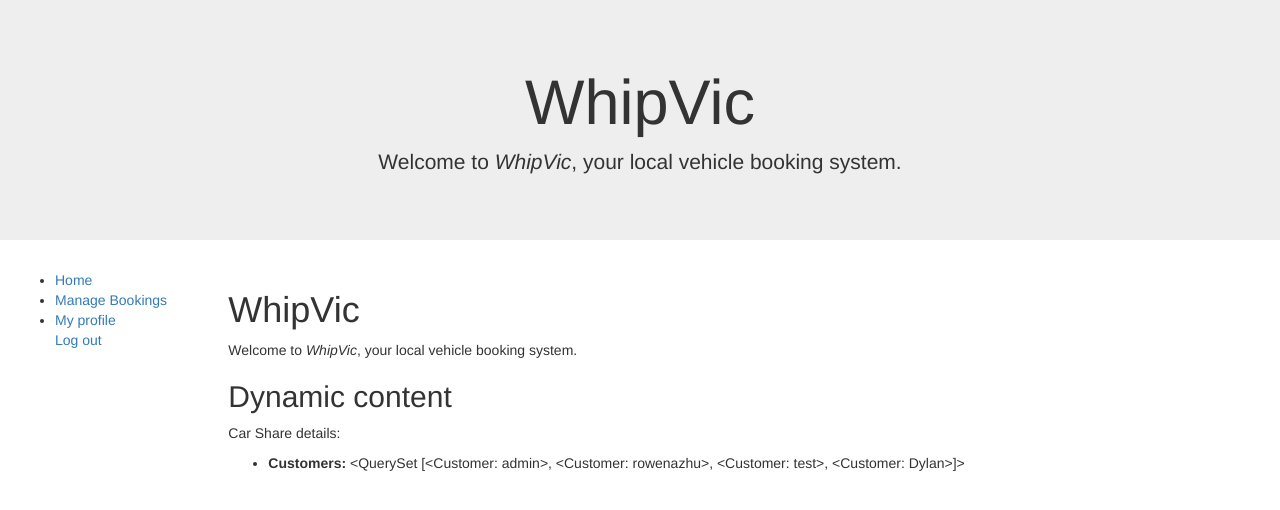
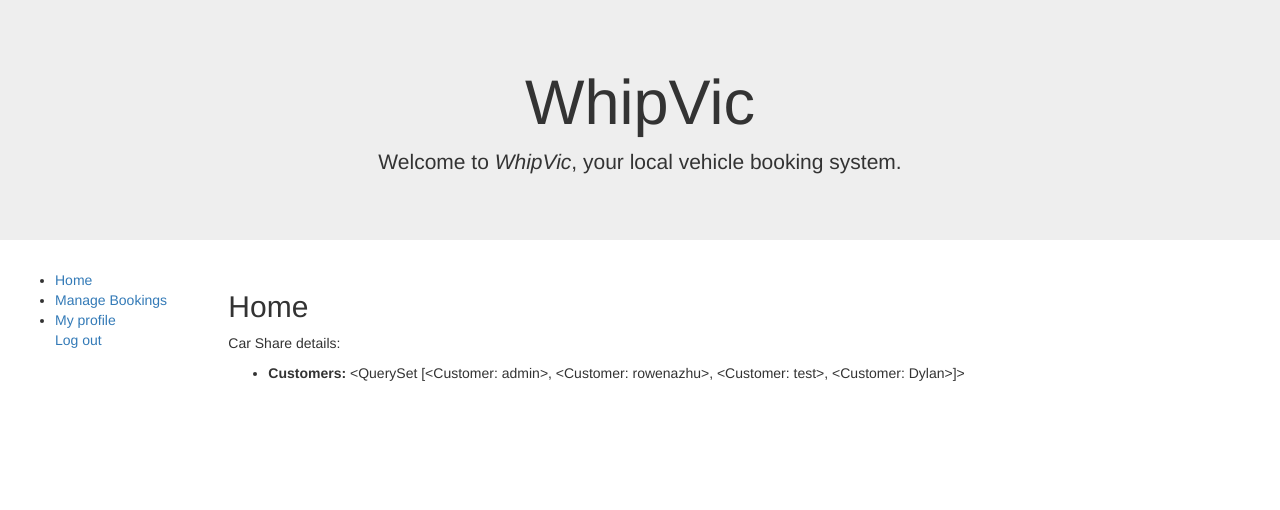
Before and after one commit to KRT2305/SENG330, a Django app: template Project/car_share/auto/templates/index.html in a window 1280 px wide. Shown: the top 510 px of the page. Run offline with Django 3.2, Linux system fonts and the light colour scheme; the template is opened without the code that fills it: values named after a table or form of the project are taken from there, others are empty; data comes from the database, SQL or seed files in the repository; some libraries are stand-ins or nearby versions.

Commit message:
changed title in index.html

```diff
--- a/Project/car_share/auto/templates/index.html
+++ b/Project/car_share/auto/templates/index.html
@@ -1,16 +1,25 @@
 {% extends "base_generic.html" %}
 
-{% block content %}
-<h1>WhipVic</h1>
-<ul class="sidebar-nav">
-</ul>
+<html>
+	<head>
+  		{% load static %}
+	</head>
 
-  <p>Welcome to <em>WhipVic</em>, your local vehicle booking system.</p>
+	<body>
+		<!-- <ul class="sidebar-nav"></ul> -->
 
-<h2>Dynamic content</h2>
+		<div class = "flex _direction-column container">
+			{% block content %}
 
-  <p>Car Share details:</p>
-  <ul>
-    <li><strong>Customers:</strong> {{ customer_list }}</li>
-  </ul>
-{% endblock %}
+			<h2>Home</h2>
+
+	  		<p>Car Share details:</p>
+
+	  		<ul>
+	    		<li><strong>Customers:</strong> {{ customer_list }}</li>
+	  		</ul>
+			{% endblock %}
+		</div>
+	</body>
+
+</html>
```
